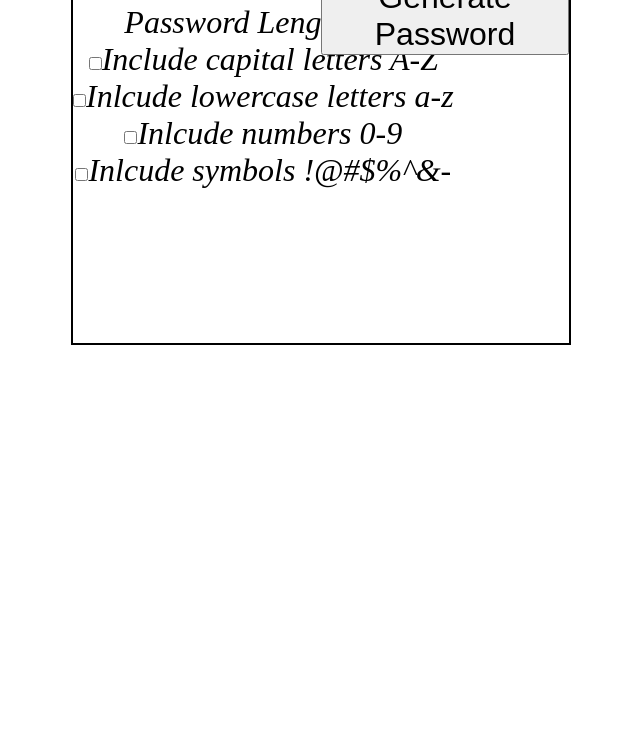
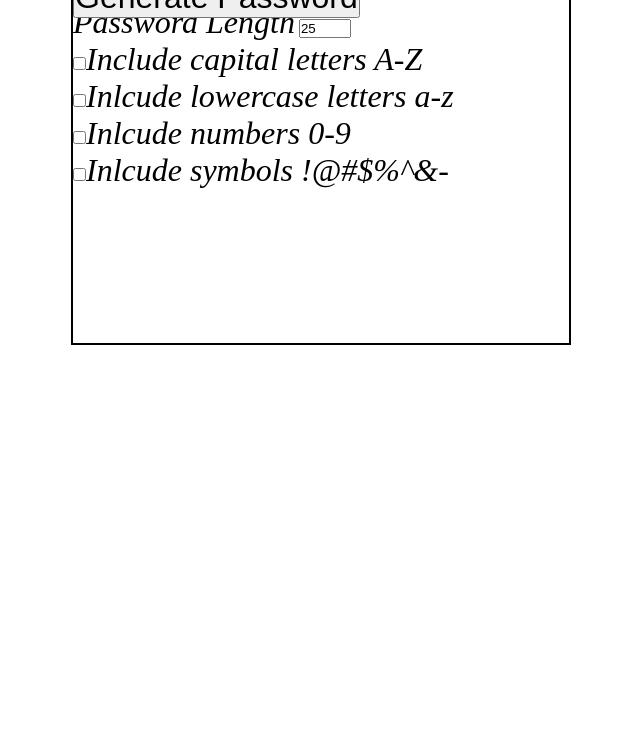
Before and after one commit to codes-elle/Password-Generator, a plain HTML site: page index.html in a window 1280 px wide. Shown: the part 55-800 px from the top of the page, without its empty margins (319-959 px from the left). Drawn offline with Linux system fonts and the light colour scheme.

Commit message:
Update styles.css

```diff
--- a/styles.css
+++ b/styles.css
@@ -12,13 +12,10 @@ body{
 }
 
 .generator-container{
-    position: relative;
     border: 2px solid black;
-    display: block;
     margin: 0 auto;
     height: 400px;
     width: 500px;
-    text-align: center;
 }
 
 .output-box{
```
